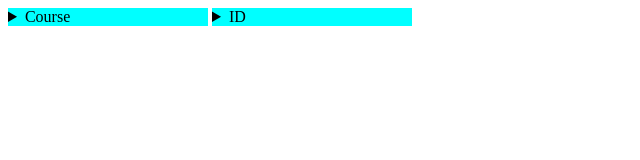
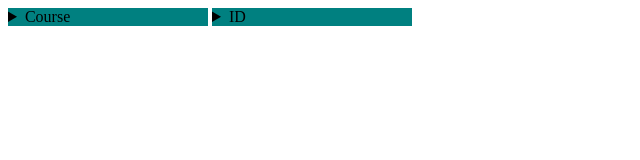
Before and after one commit to AnkitRaj-01/Web-Technology, a plain HTML site: page Lab 3/Q8.html in a window 1280 px wide. Shown: the whole page, without its empty margins (0-640 px from the left). Drawn offline with Linux system fonts and the light colour scheme.

Commit message:
Update Q8.html

```diff
--- a/Lab 3/Q8.html
+++ b/Lab 3/Q8.html
@@ -7,7 +7,7 @@
             display: inline-block;
 
             width: 200px;
-            background-color: aqua;
+            background-color: teal;
         }
     </style>
     <body>
```
